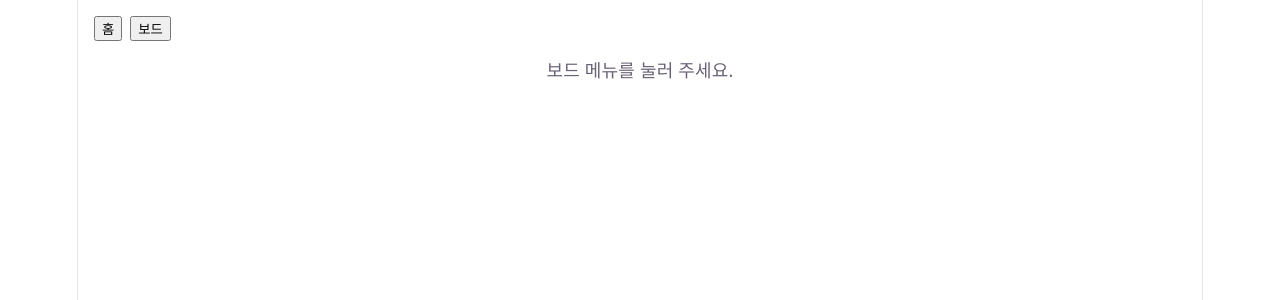
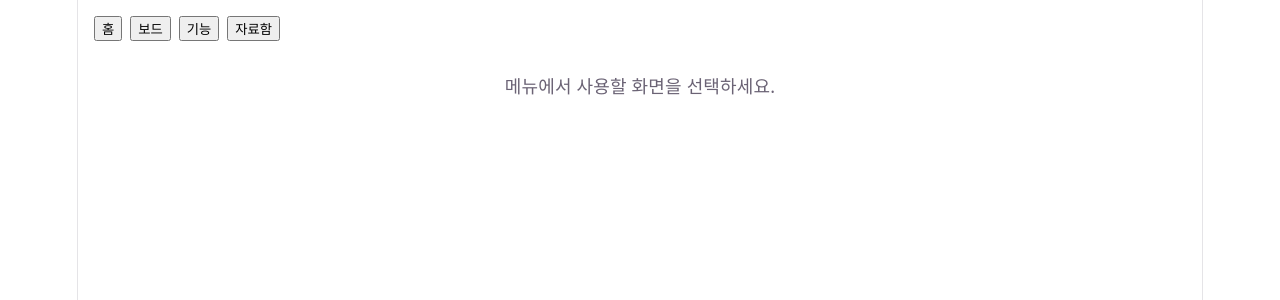
Before and after one commit to alexcvbn/studio-bridge, a React (Vite) app in the folder web/: page / in a window 1280 px wide. Shown: the top 300 px of the page. Built offline with nearby package versions, Linux system fonts and the light colour scheme.

Commit message:
feat: 기능·자료함 화면을 공통 메뉴에 연결-1일차

```diff
--- a/web/src/App.tsx
+++ b/web/src/App.tsx
@@ -1,8 +1,12 @@
 import { useState } from 'react'
 import { BoardView } from './features/board'
+import { FeatureView } from './features/features/FeatureView'
+import { MaterialLibrary } from './features/materials/MaterialLibrary'
+
+type Menu = 'home' | 'board' | 'features' | 'materials'
 
 function App() {
-  const [menu, setMenu] = useState<'home' | 'board'>('home')
+  const [menu, setMenu] = useState<Menu>('home')
 
   return (
     <>
@@ -13,16 +17,30 @@ function App() {
         <button type="button" onClick={() => setMenu('board')}>
           보드
         </button>
+        <button type="button" onClick={() => setMenu('features')}>
+          기능
+        </button>
+        <button type="button" onClick={() => setMenu('materials')}>
+          자료함
+        </button>
       </nav>
 
-      <main>
-        {menu === 'board' ? (
-          <div style={{ height: '80vh' }}>
-            <BoardView />
-          </div>
-        ) : (
-          <p>보드 메뉴를 눌러 주세요.</p>
-        )}
+      <main style={{ padding: 16 }}>
+        <section hidden={menu !== 'home'}>
+          <p>메뉴에서 사용할 화면을 선택하세요.</p>
+        </section>
+
+        <section hidden={menu !== 'board'} style={{ height: '80vh' }}>
+          <BoardView />
+        </section>
+
+        <section hidden={menu !== 'features'}>
+          <FeatureView />
+        </section>
+
+        <section hidden={menu !== 'materials'}>
+          <MaterialLibrary />
+        </section>
       </main>
     </>
   )
```
